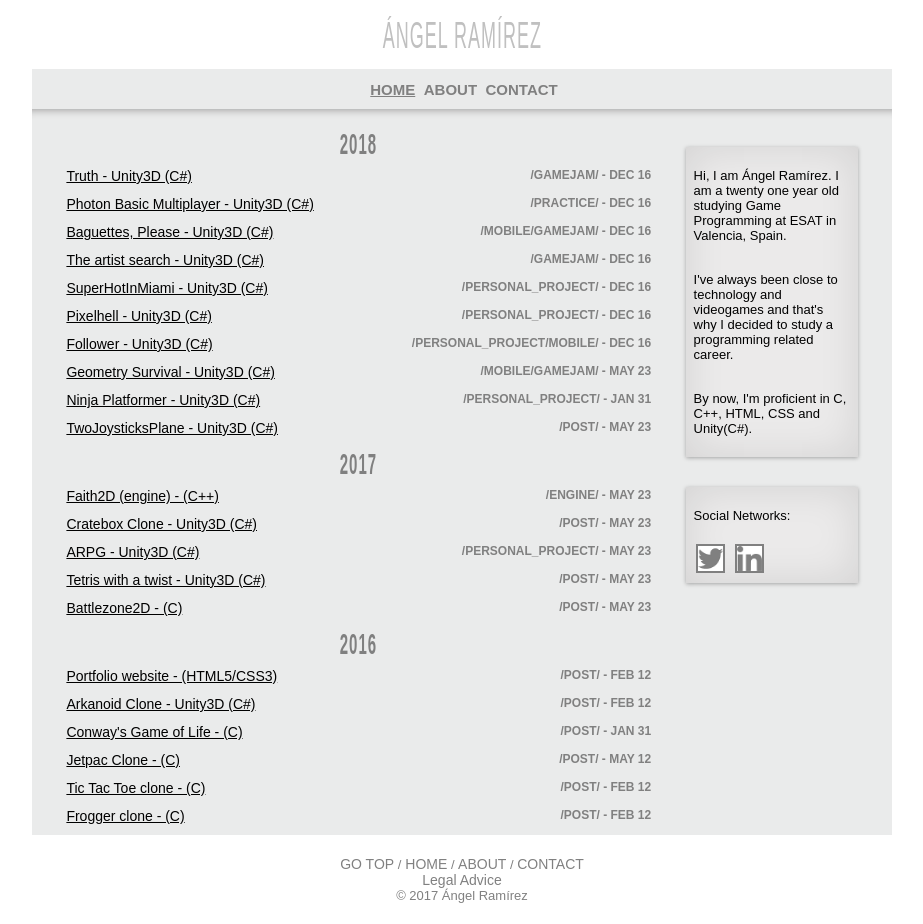
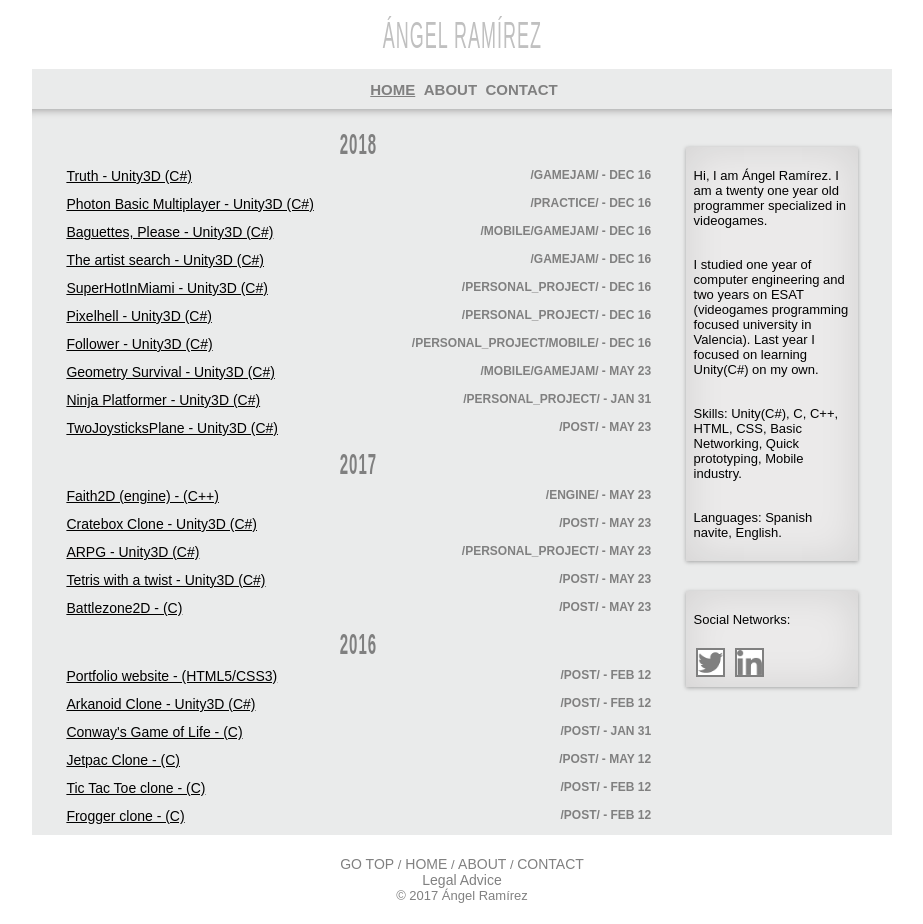
Before and after one commit to angelramirezc/angelramirezc.github.io, a plain HTML site: page index.html in a window 1280 px wide. Shown: the whole page, without its empty margins (178-1101 px from the left). Drawn offline with Linux system fonts and the light colour scheme.

Commit message:
Add files via upload

```diff
--- a/index.html
+++ b/index.html
@@ -127,16 +127,19 @@
 			<!-- Secondary Content -->
 			<div id="sub-content" style="margin-top:20px;">
 				<p>
-			Hi, I am Ángel Ramírez. I am a twenty one year old studying Game Programming at ESAT in Valencia, Spain.
+			Hi, I am Ángel Ramírez. I am a twenty one year old programmer specialized in videogames.
 				</p>
 
 				<p>
-			I've always been close to technology and videogames and that's why I decided to study a programming related career.
+			I studied one year of computer engineering and two years on ESAT (videogames programming focused university in Valencia). Last year I focused on learning Unity(C#) on my own.
 				</p>
 
 				<p>
-			By now, I'm proficient in C, C++, HTML, CSS and Unity(C#).
-				</p>
+				Skills: Unity(C#), C, C++, HTML, CSS, Basic Networking, Quick prototyping, Mobile industry.
+			</p>
+			<p>
+				Languages: Spanish navite, English.
+			</p>
 			</div>
 			<div id="sub-content">
 				<p>
```
